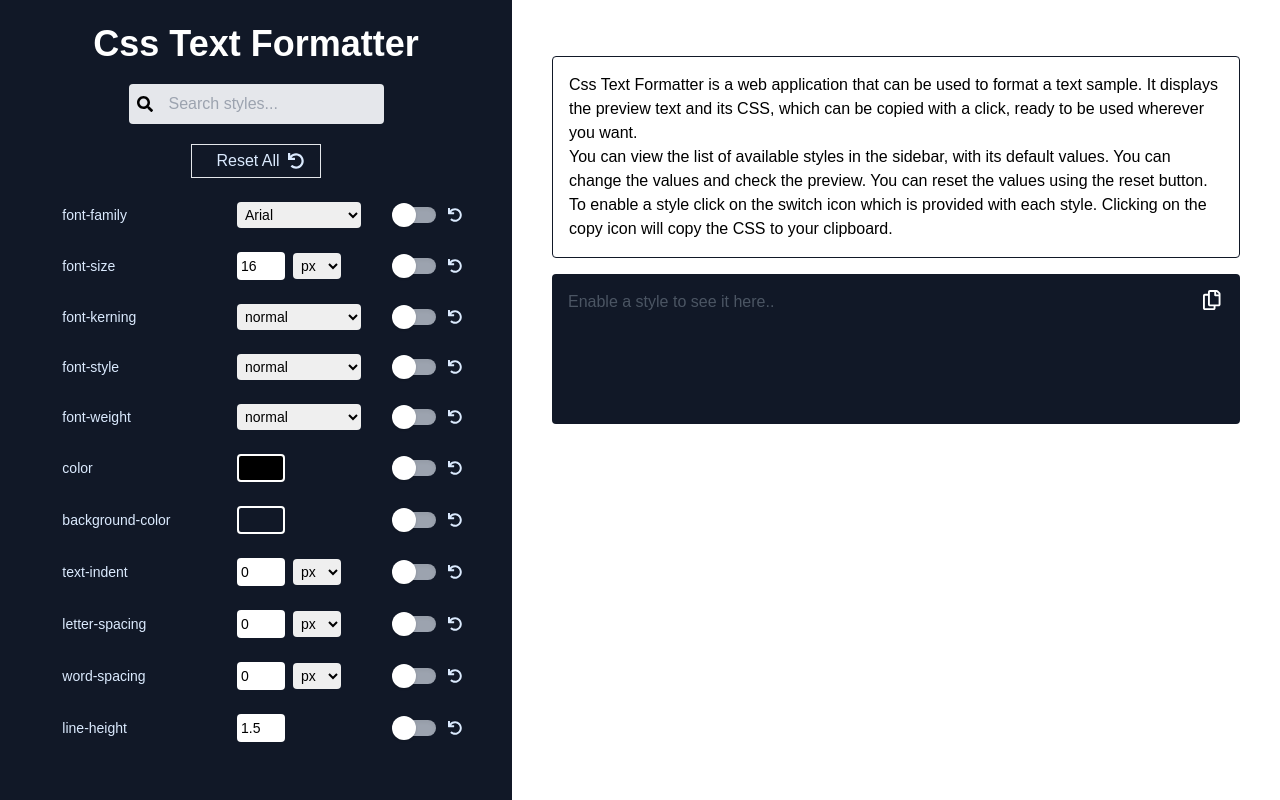
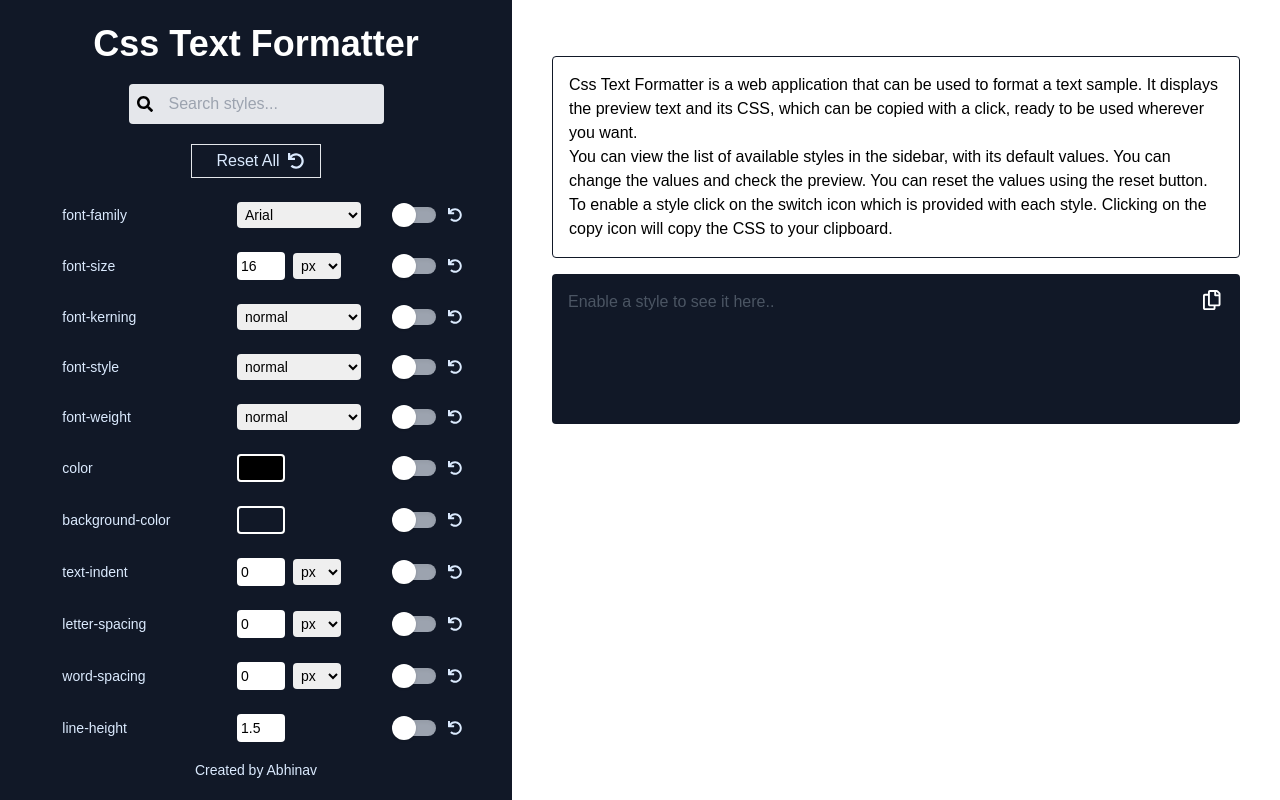
Before and after one commit to abhi12123/csstextformatter-v2, a React (Create React App) app: page / in a window 1280 px wide. Built offline with nearby package versions, Linux system fonts and the light colour scheme.

Commit message:
footer added

```diff
--- a/src/components/SideNavbar.js
+++ b/src/components/SideNavbar.js
@@ -79,6 +79,7 @@ export default function SideNavbar({ expandNavBar }) {
           })}
         </div>
       </nav>
+      <footer className='absolute bottom-5 right-1/2 translate-x-1/2 text-sm'>Created by <a href='https://abhinavvp.com'>Abhinav</a></footer>
     </div>
   );
 }
```
